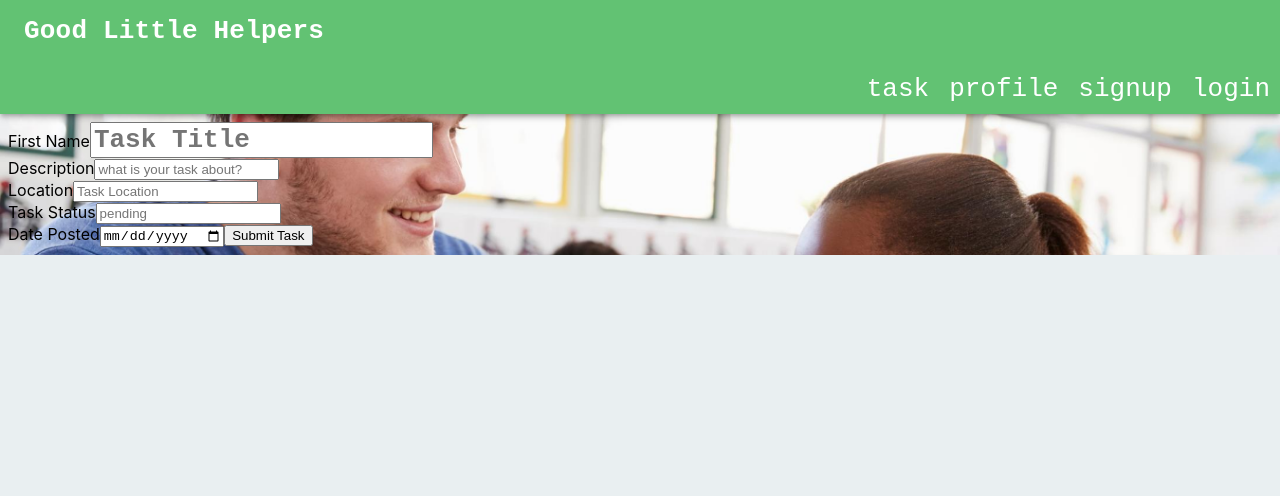
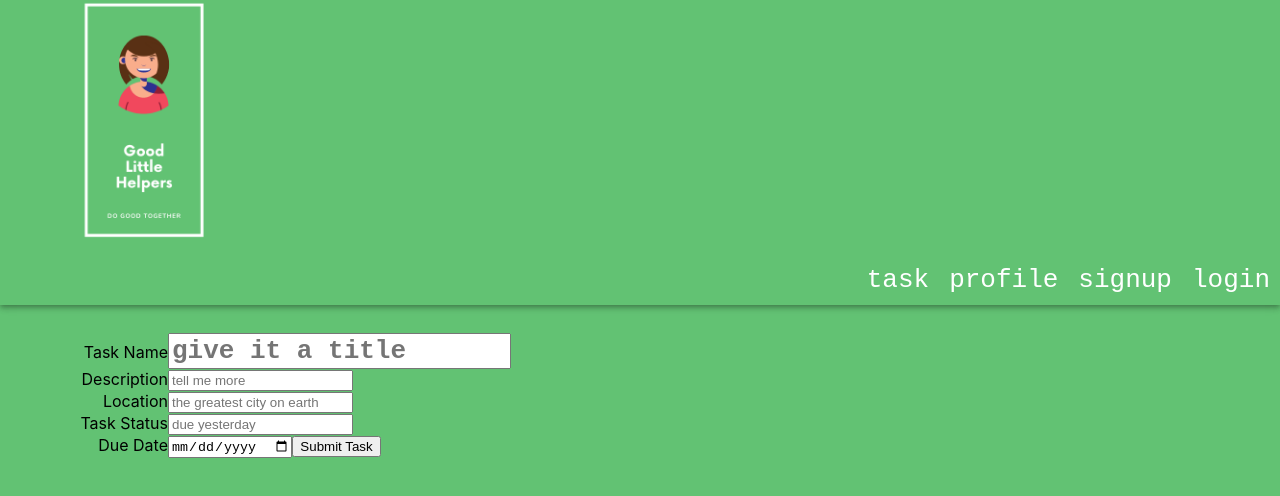
Before and after one commit to BlakeDavis28/good-little-helpers-client, a React (Create React App) app: page /newtaskform in a window 1280 px wide. Shown: the top 496 px of the page. Built offline with nearby package versions, Linux system fonts and the light colour scheme.

Commit message:
css form

```diff
--- a/src/components/Home.js
+++ b/src/components/Home.js
@@ -1,5 +1,4 @@
 import React, { Component } from 'react';
-import logo from '../images/logo.png';
 
 
 class Home extends Component{
@@ -16,7 +15,6 @@ class Home extends Component{
       <h1> Good Little Helpers</h1>
       <p> Lorem ipsum dolor sit amet, consectetur adipisicing elit. Ipsa molestiae autem doloribus accusantium magnam quis nam! Ipsa molestiae id sequi! Commodi totam voluptas, minus quos natus laboriosam libero. Perspiciatis, quos!</p>
       <p> Lorem ipsum dolor sit amet, consectetur adipisicing elit. Sapiente nulla aliquam iusto aut veniam, nesciunt vel aperiam voluptatem. Sed totam, nisi autem amet voluptatibus esse, soluta nemo cum provident ab.</p>
-      <img src={logo} id="logo" alt="Logo" />;
 
       <footer>
       <p> Lorem ipsum dolor sit amet, consectetur adipisicing elit. Sit nemo repellendus asperiores labore. Iusto eum est ipsa commodi quisquam eos, eveniet, quae vero dolor odio, ab, accusantium repudiandae. Nostrum, quibusdam.</p>
--- a/src/components/Layout/Layout.js
+++ b/src/components/Layout/Layout.js
@@ -3,12 +3,13 @@ import AppBar from '@material-ui/core/AppBar';
 import Toolbar from '@material-ui/core/Toolbar';
 import Typography from '@material-ui/core/Typography';
 import { Link } from 'react-router-dom';
+import logo from '../../images/logo.png';
 
 const Layout = ({ children }) => {
     return (<><AppBar position="static" id ="appbar">
                     <Toolbar>
                         <Typography id="title" variant="h6" component={Link} to='/' >
-                            Good Little Helpers
+                        <img src={logo} id="logo" alt="Logo" />
                         </Typography>
                     </Toolbar>
                     <nav>
--- a/src/components/NewTaskForm.js
+++ b/src/components/NewTaskForm.js
@@ -35,12 +35,12 @@ class NewTaskForm extends Component{
   render(){
     return(
       <form class="newtask0" onSubmit={this.onSubmit}>
-        <label>First Name</label>
+        <label>Task Name</label>
         <input
         type="text"
         name="Title"
         id="title"
-        placeholder="Task Title"
+        placeholder="give it a title"
         onChange={this.handleChange}
         />
         <br />
@@ -50,7 +50,7 @@ class NewTaskForm extends Component{
         type="text"
         onChange={this.handleChange}
         id="taskdescription"
-        placeholder="what is your task about?"
+        placeholder="tell me more"
         />
                 <br />
         <label>Location</label>
@@ -59,7 +59,7 @@ class NewTaskForm extends Component{
         type="text"
         onChange={this.handleChange}
         id="tasklocation"
-        placeholder="Task Location"
+        placeholder="the greatest city on earth"
         />
                 <br />
         <label>Task Status</label>
@@ -68,17 +68,17 @@ class NewTaskForm extends Component{
         type="text"
         onChange={this.handleChange}
         id="taskstatus"
-        placeholder="pending"
+        placeholder="due yesterday"
         />
                 <br />
-        <label>Date Posted</label>
+        <label>Due Date</label>
         <input
         name="Date Posted"
         type="date"
         onChange={this.handleChange}
         id="dateposted"
         />
-        <button> Submit Task </button>
+        <button id="submitbutt"> Submit Task </button>
       </form>
     )
   }
--- a/src/components/TasksRight/TasksMap/TasksMap.js
+++ b/src/components/TasksRight/TasksMap/TasksMap.js
@@ -8,7 +8,7 @@ const TaskMap = ({ task }) => {
     return <Card>
         <CardContent>
             <Typography variant="headline">
-                Tasks Map
+
             </Typography>
 
         </CardContent>
--- a/src/index.css
+++ b/src/index.css
@@ -2,7 +2,11 @@
 
 MAIN GREEN = #62c273
 MAIN BLUE = #FF1616
-
+background: url(images/banner.png);
+background-size: cover;
+width: 100vw;
+height: 100vh;
+background-position: center top;
  */
 
 body {
@@ -12,20 +16,12 @@ body {
     sans-serif;
   -webkit-font-smoothing: antialiased;
   -moz-osx-font-smoothing: grayscale;
-  background: url(images/banner.png);
-  background-size: cover;
-  width: 100%;
-  height: 100%;
-  background-position: center top;
+  background-color: #62c273;
 }
 
 code {
   font-family: source-code-pro, Menlo, Monaco, Consolas, 'Courier New',
     monospace;
-}
-
-html{
-  background-color: #E9EFF1;
 }
 
 .i-scroll {
@@ -52,6 +48,11 @@ a {
   color: #3f51b5;
 }
 
+#cardcontent {
+  font-weight: bold;
+  line-height: inherit;
+  font-family: monospace;
+}
 nav a {
   float: right;
   font-size: 2em;
@@ -61,12 +62,22 @@ nav a {
 }
 
 #logo {
-  border-radius: 50%;
-  height: 100px;
-  width: 100px;
-  position: center;
+    height: 30vh;
 }
 
 #appbar {
   background-color: #62c273;
 }
+
+.newtask0 {
+width: 100%;
+padding: 12px 20px;
+margin: 8px 0;
+box-sizing: border-box;
+}
+
+label {
+  display: inline-block;
+  width: 140px;
+  text-align: right;
+}
```
